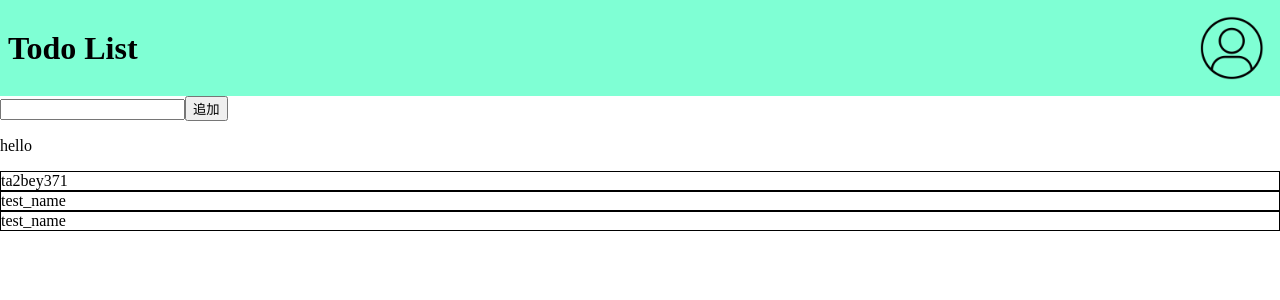
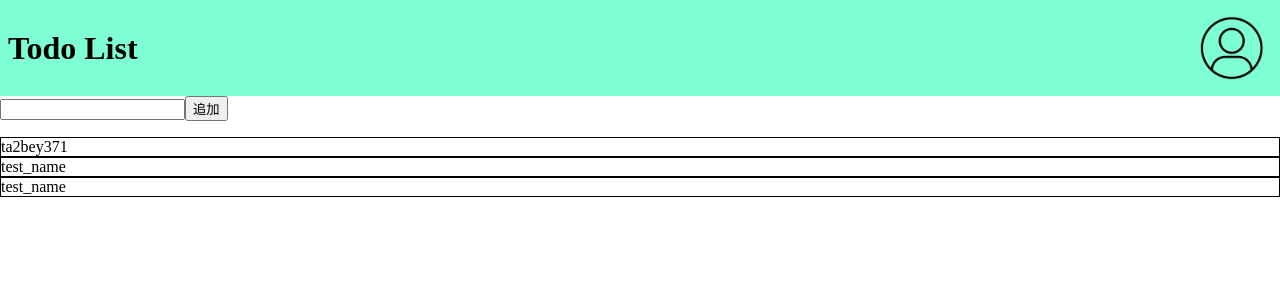
Before and after one commit to Sooooooooooooma/team_todo, a React (Create React App) app: page /home in a window 1280 px wide. Shown: the top 300 px of the page. Built offline with nearby package versions, Linux system fonts and the light colour scheme.

Commit message:
不要なdivタグの削除を行いました。

```diff
--- a/src/components/Footer.js
+++ b/src/components/Footer.js
@@ -10,10 +10,6 @@ const Footer = () => {
   ];
   const [showId,setShowId] = useState(null);
   return (
-    <>
-    <div onClick={()=>setShowId(null)}>
-      hello
-    </div>
     <dl>
       {credits.map((credit,index)=>{
         const showControre = (index) => {
@@ -28,7 +24,6 @@ const Footer = () => {
         );
       })}
     </dl>
-    </>
   )
 }
 
```
